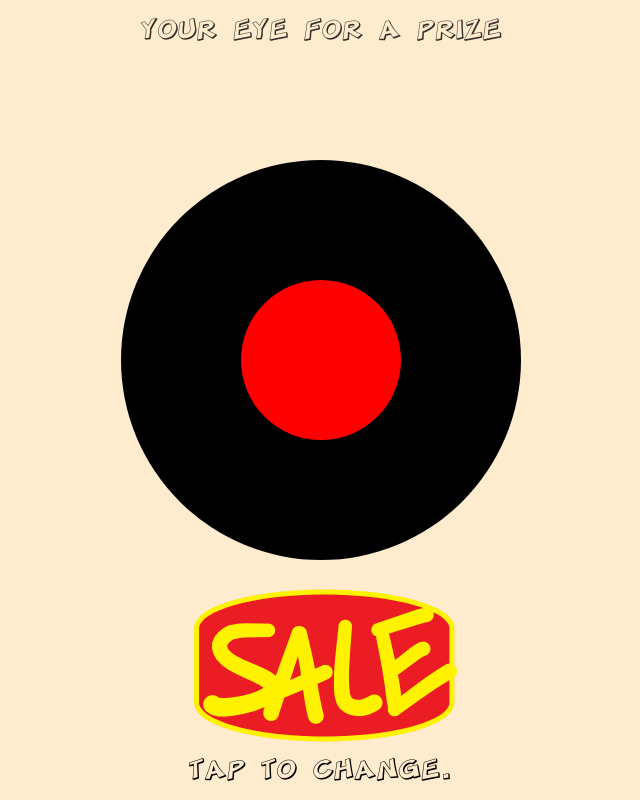
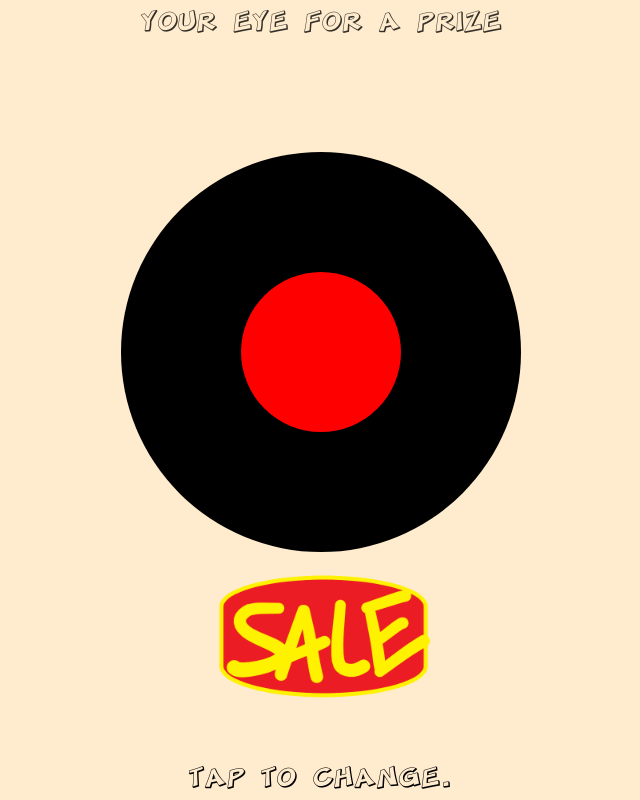
Before and after one commit to YitingLiu97/your-eye-for-a-prize, a website built with Parcel: page index.html in a window 1280 px wide. Both pictures are taken after a click on the element 640 px from the left and 600 px from the top of the page. Shown: the whole page, without its empty margins (319-959 px from the left). Built offline with nearby package versions, Linux system fonts and the light colour scheme.

Commit message:
adjust price part

```diff
--- a/src/index2.js
+++ b/src/index2.js
@@ -87,7 +87,7 @@ price.addEventListener("click", (e) => {
 
     priceIndex = (priceUrls.length + priceIndex - 1) % priceUrls.length;
     priceImg.src = priceUrls[priceIndex];
-    priceImg.style.width = "100%";
+    priceImg.style.width = "80%";
     priceImg.style.positon = "absolute";
     price.appendChild(priceImg);
     price.style.backgroundColor = "transparent";
--- a/src/styles.css
+++ b/src/styles.css
@@ -45,7 +45,7 @@ html {
 
 #top {
   opacity: 0.8;
-  height: 7.5vh;
+  height: 5.5vh;
   left: 0;
   top: 0;
   right: 0;
@@ -69,7 +69,7 @@ html {
 #bottom {
   position: absolute;
   width: 100%;
-  height: 7.5vh;
+  height: 5.5vh;
   bottom: 0;
   left: 0;
   right: 0;
@@ -112,7 +112,7 @@ html {
   position: absolute;
   width: 100%;
   height: 10vh;
-  bottom: 7.5vh;
+  bottom: 5.5vh;
   display: none;
   justify-content: space-evenly;
   align-items: center;
@@ -151,7 +151,7 @@ button:active {
 
 #middle {
   position: absolute;
-  top: 7.5vh;
+  top: 5.5vh;
   height: 85vh;
   width: 100%;
   margin: 0 auto;
@@ -178,7 +178,7 @@ button:active {
   width: 20vh;
   border-radius: 50%;
   background-color: red;
-  background-image: url("../assets/pupil1.png");
+  /* background-image: url("../assets/pupil1.png"); */
 /* why cant i set image here? */
   /* border: 1pt dotted black; */
   z-index: 20;
@@ -198,16 +198,16 @@ button:active {
 }
 
 #price {
-  height: 10vh;
+
   width: 60%;
   /* margin-top: 10%; */
   background-color:thistle;
   border-radius: 30%;
   /* border: 1pt dotted black; */
   z-index: 5;
-  /* display: flex;
+  display: flex;
   flex-direction: column;
   align-items: center;
-  align-content: baseline; */
-
+  align-content: baseline;
+height: 8vh;
 }
```
